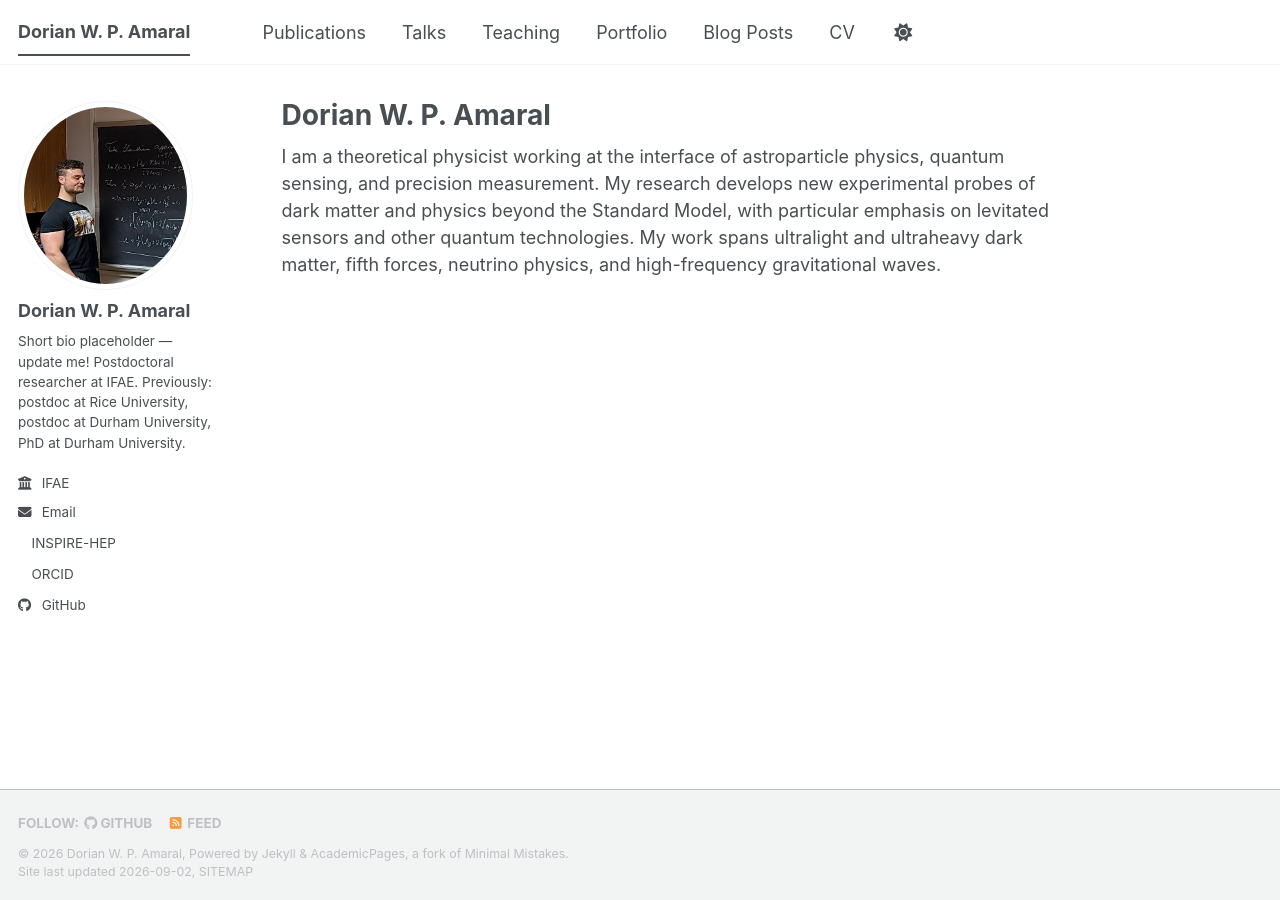
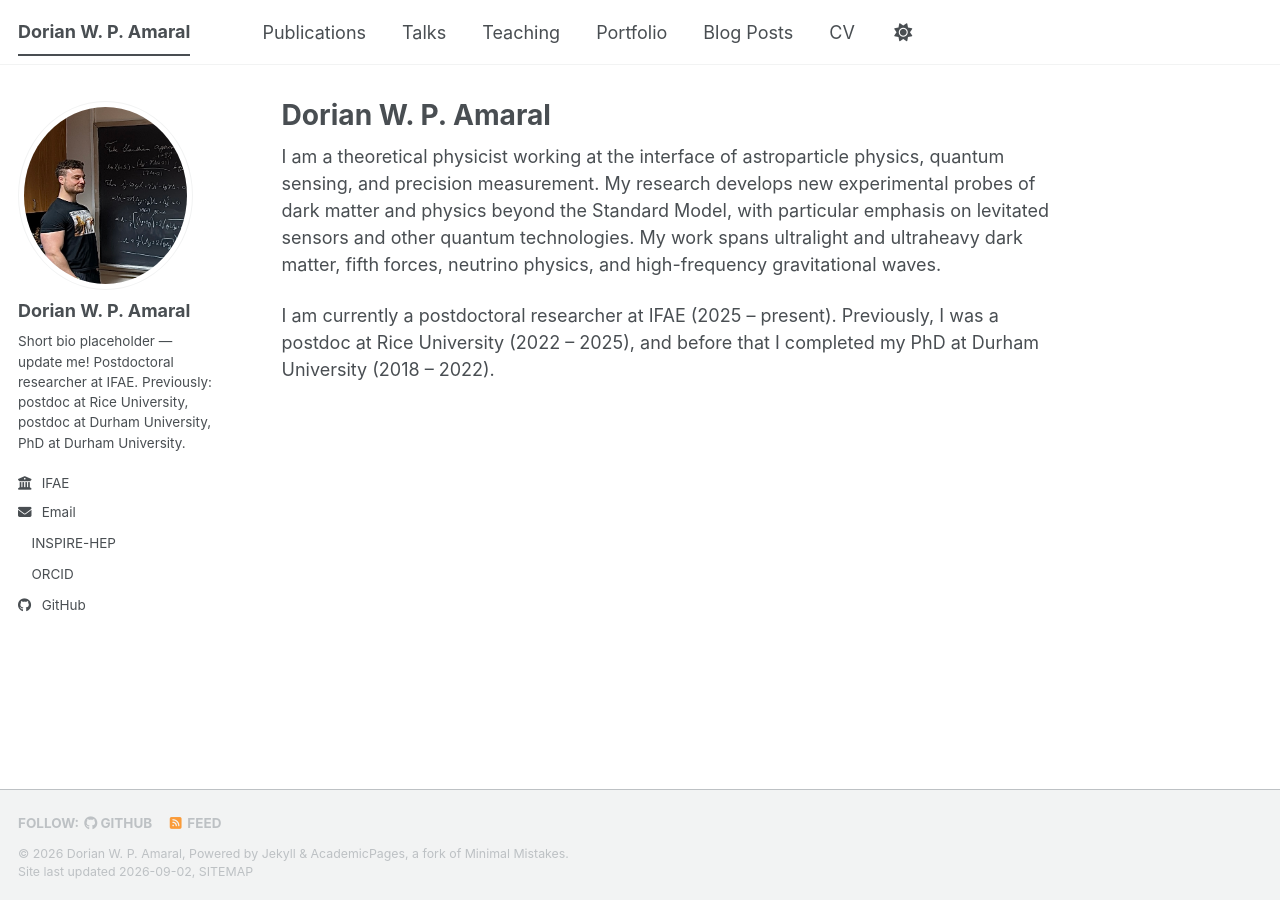
Before and after one commit to dwpamaral/dwpamaral.github.io, a Jekyll site: the page built from _pages/about.md, in a window 1280 px wide. Built offline with Jekyll 4.4.1, drawn with Linux system fonts in a browser that asks for light colours; a style sheet for code colours, icons or effects is not loaded.

Commit message:
Add research trajectory to front-page bio
List postdoc at IFAE, postdoc at Rice University, and PhD at
Durham University with dates.

Co-Authored-By: Claude Sonnet 5 <noreply@anthropic.com>

```diff
--- a/_pages/about.md
+++ b/_pages/about.md
@@ -8,3 +8,5 @@ redirect_from:
 ---
 
 I am a theoretical physicist working at the interface of astroparticle physics, quantum sensing, and precision measurement. My research develops new experimental probes of dark matter and physics beyond the Standard Model, with particular emphasis on levitated sensors and other quantum technologies. My work spans ultralight and ultraheavy dark matter, fifth forces, neutrino physics, and high-frequency gravitational waves.
+
+I am currently a postdoctoral researcher at IFAE (2025 -- present). Previously, I was a postdoc at Rice University (2022 -- 2025), and before that I completed my PhD at Durham University (2018 -- 2022).
```
